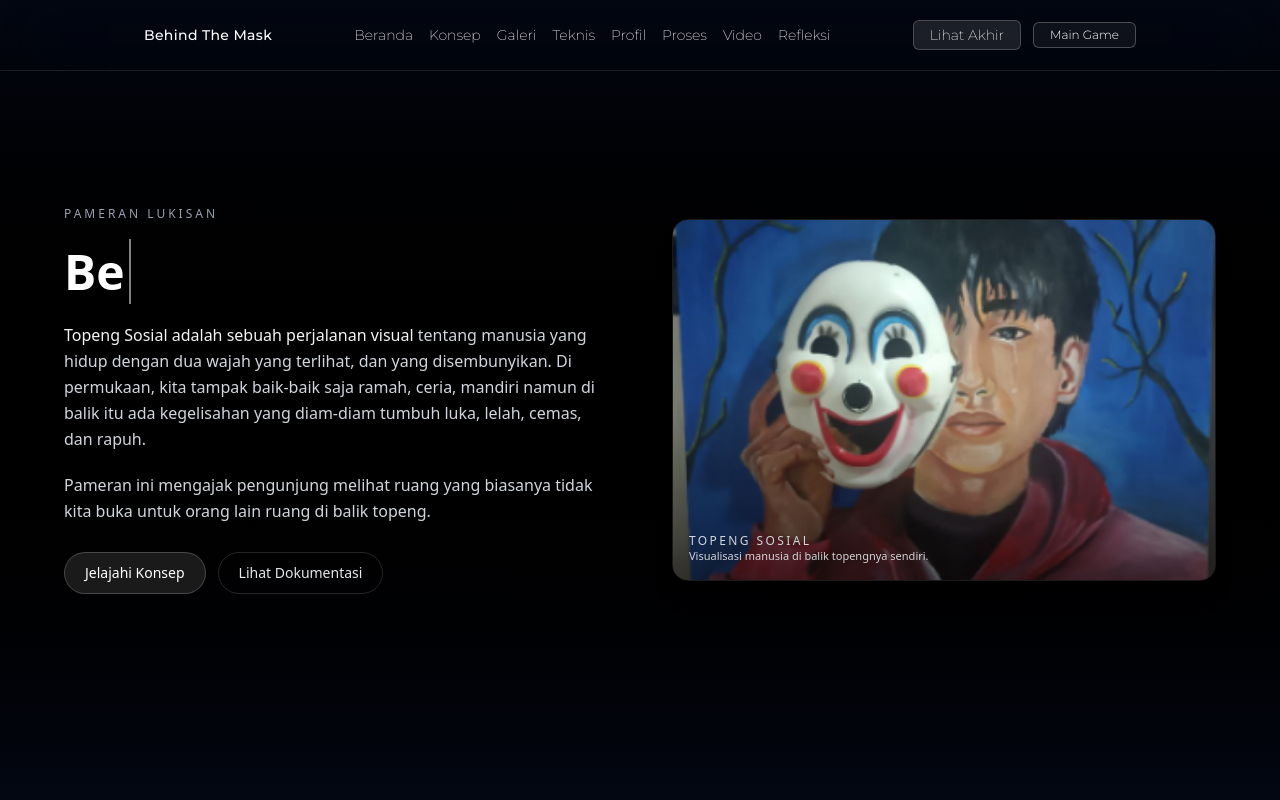
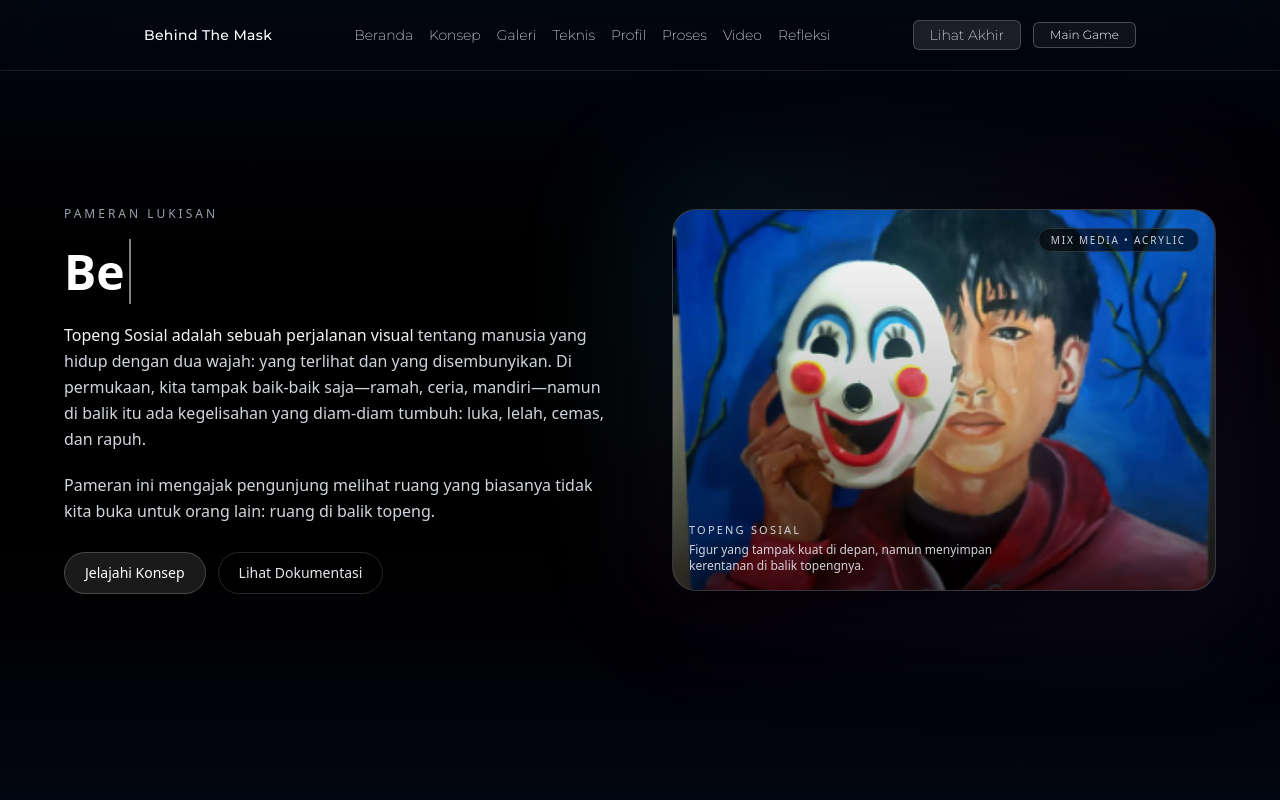
Before and after one commit to narayarahmudi/behind-the-mask, a React (Vite) app: page / in a window 1280 px wide. Shown: the top 800 px of the page. Built offline with nearby package versions, Linux system fonts and the light colour scheme; no server answers; the database is empty.

Commit message:
update 6

```diff
--- a/src/components/Beranda.jsx
+++ b/src/components/Beranda.jsx
@@ -1,34 +1,46 @@
 import React from "react";
 import TypingTitle from "./TypingTitle";
-import mainArt from "../assets/main-paintings.png"
+import mainArt from "../assets/main-paintings.png";
 
 const Beranda = () => {
-  const heroImage = {mainArt}
-
   return (
     <section
       id="Beranda"
-      className="w-full min-h-screen text-white px-6 py-24 md:py-32 bg-linear-to-b from-gray-950 via-black to-gray-950 flex items-center"
+      className="
+        w-full min-h-screen text-white
+        px-6 py-24 md:py-32
+        bg-gradient-to-b from-gray-950 via-black to-gray-950
+        flex items-center
+      "
     >
       <div className="max-w-6xl mx-auto grid md:grid-cols-2 gap-10 md:gap-16 items-center">
-        {/* Teks – di HP ada di atas, di desktop di kiri */}
+        {/* Teks – di HP di atas, di desktop di kiri */}
         <div className="space-y-5 order-1">
           <p className="text-xs tracking-[0.25em] uppercase text-gray-400">
             Pameran Lukisan
           </p>
-          <TypingTitle/>
-          <p data-aos="fade-right" className="text-sm md:text-base text-gray-300 leading-relaxed">
+
+          <TypingTitle />
+
+          <p
+            data-aos="fade-right"
+            className="text-sm md:text-base text-gray-300 leading-relaxed"
+          >
             <span className="font-medium text-gray-100">
               Topeng Sosial adalah sebuah perjalanan visual
             </span>{" "}
-            tentang manusia yang hidup dengan dua wajah yang terlihat, dan
-            yang disembunyikan. Di permukaan, kita tampak baik-baik saja ramah,
-            ceria, mandiri namun di balik itu ada kegelisahan yang diam-diam
-            tumbuh luka, lelah, cemas, dan rapuh.
+            tentang manusia yang hidup dengan dua wajah: yang terlihat dan
+            yang disembunyikan. Di permukaan, kita tampak baik-baik saja—ramah,
+            ceria, mandiri—namun di balik itu ada kegelisahan yang diam-diam
+            tumbuh: luka, lelah, cemas, dan rapuh.
           </p>
-          <p data-aos="fade-right" className="text-sm md:text-base text-gray-300 leading-relaxed">
+
+          <p
+            data-aos="fade-right"
+            className="text-sm md:text-base text-gray-300 leading-relaxed"
+          >
             Pameran ini mengajak pengunjung melihat ruang yang biasanya tidak
-            kita buka untuk orang lain ruang di balik topeng.
+            kita buka untuk orang lain: ruang di balik topeng.
           </p>
 
           <div className="flex flex-wrap gap-3 pt-2">
@@ -51,20 +63,73 @@ const Beranda = () => {
 
         {/* Foto – di HP di bawah, di desktop di kanan */}
         <div className="order-2 md:order-2">
-          <div data-aos="fade-left" className="relative rounded-2xl overflow-hidden border border-white/10 shadow-xl">
+          <div
+            data-aos="fade-left"
+            className="relative group"
+          >
+            {/* Glow belakang (gradient premium) */}
+            <div
+              className="
+                pointer-events-none
+                absolute -inset-6
+                bg-gradient-to-br from-cyan-500/40 via-fuchsia-500/10 to-indigo-500/40
+                opacity-50 group-hover:opacity-90
+                blur-3xl
+                transition-opacity duration-700
+              "
+            />
+
+            {/* Kartu utama (glassmorphism) */}
+            <div
+              className="
+                relative
+                rounded-3xl overflow-hidden
+                border border-white/15
+                bg-white/5
+                backdrop-blur-2xl
+                shadow-2xl shadow-black/70
+              "
+            >
               <img
                 src={mainArt}
                 alt="Ilustrasi tema Topeng Sosial"
-              className="w-full h-[260px] md:h-[360px] object-cover"
+                className="
+                  w-full h-[260px] md:h-[380px]
+                  object-cover object-center
+
+                  brightness-[1.18]
+                  contrast-[1.25]
+                  saturate-[1.2]
+
+                  transition-transform transition-filter duration-700
+                  group-hover:scale-[1.03]
+                  group-hover:brightness-[1.22]
+                  group-hover:saturate-[1.35]
+                "
               />
-            <div className="absolute inset-0 bg-gradient-to-t from-black/50 via-transparent to-transparent" />
-            <div className="absolute bottom-4 left-4 text-xs text-gray-200">
-              <p className="uppercase tracking-[0.2em] text-gray-300">
+
+              {/* overlay cinematic */}
+              <div className="absolute inset-0 bg-gradient-to-t from-black/65 via-black/20 to-transparent mix-blend-multiply" />
+
+              {/* frame halus */}
+              <div className="absolute inset-0 ring-1 ring-white/15 rounded-3xl pointer-events-none" />
+
+              {/* badge kecil pojok kanan atas */}
+              <div className="absolute top-4 right-4">
+                <span className="rounded-full bg-black/60 border border-white/15 px-3 py-1 text-[10px] uppercase tracking-[0.18em] text-gray-200/90">
+                  Mix Media • Acrylic
+                </span>
+              </div>
+
+              {/* caption bawah */}
+              <div className="absolute bottom-4 left-4 right-4 flex flex-col gap-1">
+                <p className="uppercase tracking-[0.2em] text-[11px] text-gray-300">
                   Topeng Sosial
                 </p>
-              <p className="text-[11px] text-gray-200/90">
-                Visualisasi manusia di balik topengnya sendiri.
+                <p className="text-[11px] md:text-xs text-gray-200/90 max-w-xs">
+                  Figur yang tampak kuat di depan, namun menyimpan kerentanan di balik topengnya.
                 </p>
+              </div>
             </div>
           </div>
         </div>
```
Lines whose indentation alone changed are shown as unchanged.
